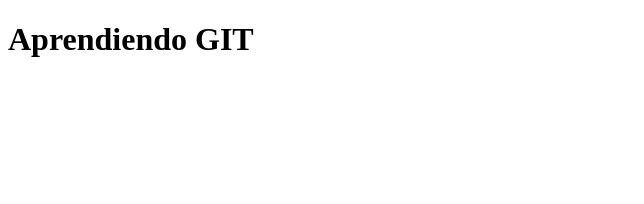
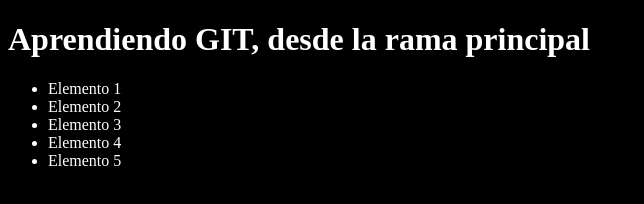
Before and after one commit to isaias-figueroa/youtube-git, a plain HTML site: page index.html in a window 1280 px wide. Shown: the whole page, without its empty margins (0-644 px from the left). Drawn offline with Linux system fonts and the light colour scheme.

Commit message:
Agregando style.css al index

```diff
--- a/index.html
+++ b/index.html
@@ -5,8 +5,16 @@
     <meta http-equiv="X-UA-Compatible" content="IE=edge" />
     <meta name="viewport" content="width=device-width, initial-scale=1.0" />
     <title>Aprendiendo GIT</title>
+    <link rel="stylesheet" href="style.css" />
   </head>
   <body>
-    <h1>Aprendiendo GIT</h1>
+    <h1>Aprendiendo GIT, desde la rama principal</h1>
+    <ul>
+      <li>Elemento 1</li>
+      <li>Elemento 2</li>
+      <li>Elemento 3</li>
+      <li>Elemento 4</li>
+      <li>Elemento 5</li>
+    </ul>
   </body>
 </html>
```
